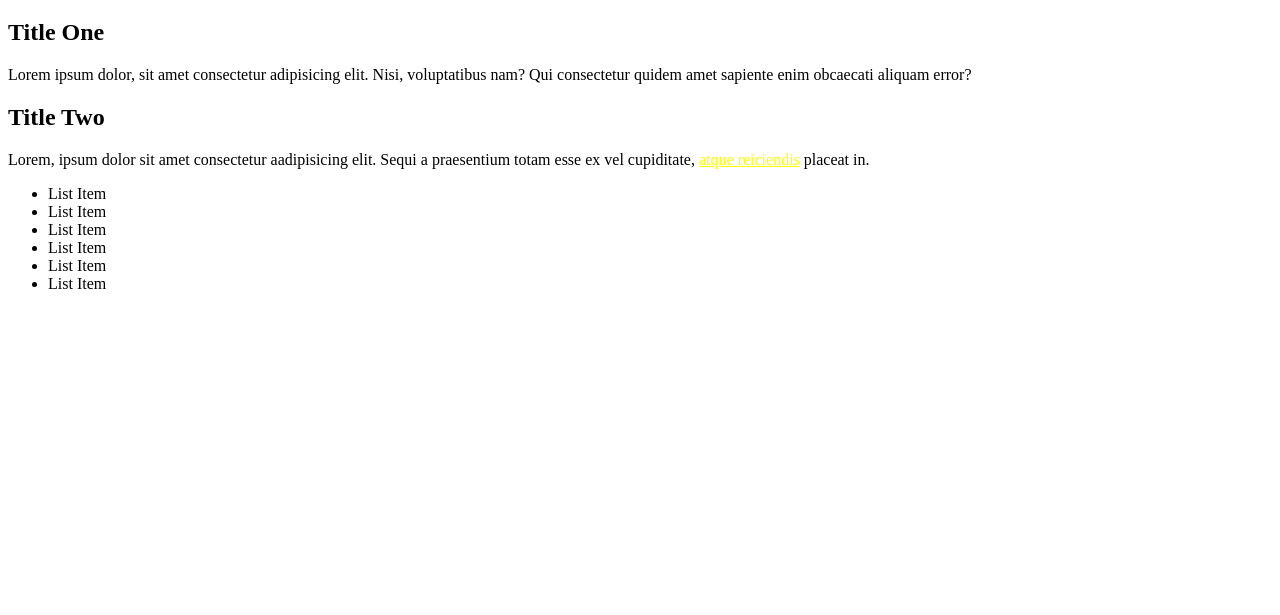
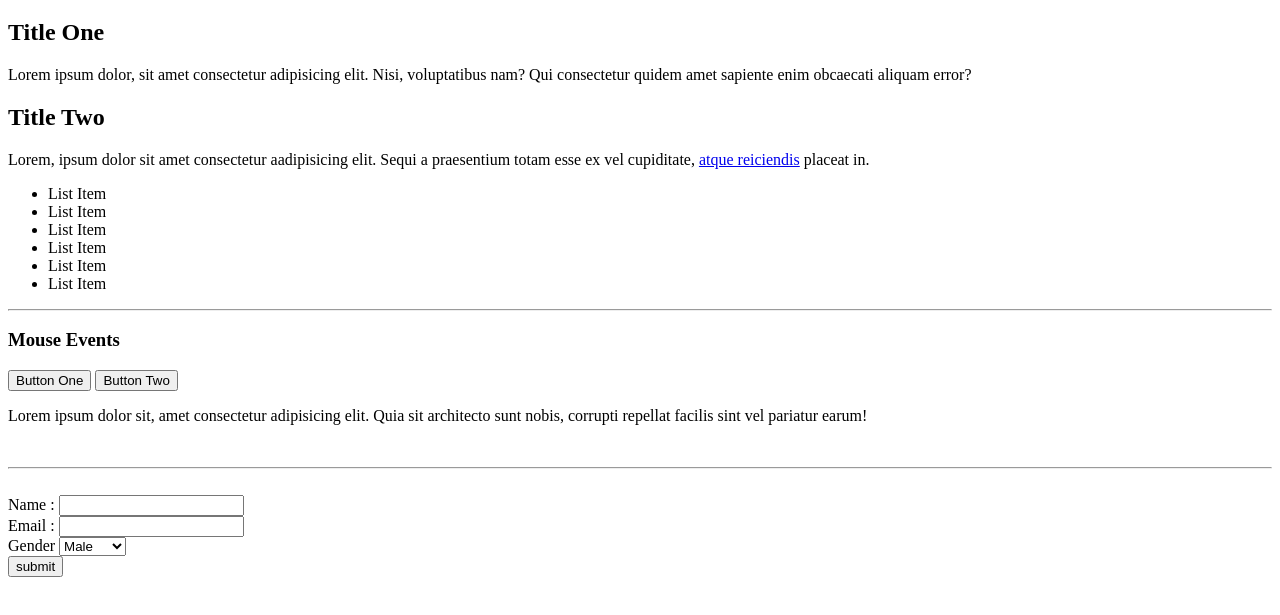
Before and after one commit to bangalorebyte-cohort22/jquery, a plain HTML site: page HandsOn-JQuery/index.html in a window 1280 px wide. Shown: the part 61-676 px from the top of the page. Drawn offline with nearby package versions, Linux system fonts and the light colour scheme.

Commit message:
jquery introduction

```diff
--- a/HandsOn-JQuery/index.html
+++ b/HandsOn-JQuery/index.html
@@ -15,7 +15,7 @@
         <h2 id="Heading1">Title One</h2>
         <p id="para">Lorem ipsum dolor, sit amet consectetur adipisicing elit. Nisi, voluptatibus nam? Qui consectetur quidem amet sapiente enim obcaecati aliquam error?</p>
         <h2 id="Heading2">Title Two</h2>
-        <p id="para">Lorem, ipsum dolor sit amet consectetur aadipisicing elit. Sequi a praesentium totam esse ex vel cupiditate, <a href="www.google.com">atque reiciendis</a> placeat in.</p>
+        <p id="para">Lorem, ipsum dolor sit amet consectetur aadipisicing elit. Sequi a praesentium totam esse ex vel cupiditate, <a href="www.yahoo.com">atque reiciendis</a> placeat in.</p>
 
     </div>
     <ul id="list">
@@ -26,9 +26,56 @@
         <li>List Item</li>
         <li>List Item </li>
     </ul>
+<hr>
+
+    <div class="container">
+        <h3>Mouse Events</h3>
+        <button id="btn1">Button One</button>
+        <button id="btn2">Button Two</button>
+        <p id="temp">Lorem ipsum dolor sit, amet consectetur adipisicing elit. Quia sit architecto sunt nobis, corrupti repellat facilis sint vel pariatur earum!</p>
+    </div>
+    <br>
+    <hr>
+    <br>
+
+
+    <div>
+    <form action="/" id="form">
+        <label>Name :</label>
+        <input type="text" id="name"><br>
+        <label>Email :</label>
+        <input type="email" id='email'><br>
+        <label>Gender</label>
+        <select id="gender" name='gender'>
+            <option value="male">Male</option>
+            <option value="female">Female</option>
+        </select><br>
+        <input type="submit" value='submit'>
+    </form>
+    </div>
+
 
 
     <script>
+        //EVENTS
+        $(document).ready(function(){
+            $('button#btn1').hover(function(){
+                $('p#temp').toggle();
+            })
+
+            $('button#btn2').on('click',function(){
+                $('h1').html('Goodbye to Jquery')
+
+            })
+
+
+        })
+
+
+
+
+
+        // SELECTORS
         // $('h1').hide()  // hide main element
          // $('h2#Heading1').hide() //hide using id
         // $('h1').css('color','red') //change css
@@ -39,7 +86,11 @@
         // $('ul#list li:even').css('color', 'blue');
         // $('ul#list li:odd').css('color', 'grey');
         // $('ul#list li:nth-child(5)').css('color', 'grey');
-        $('a[href="www.google.com"]').css('color','yellow')
+        // $('a[href="www.yahoo.com"]').css('color','yellow')
+        // $('*').hide()
+
+        //
+
 
 
 
```
